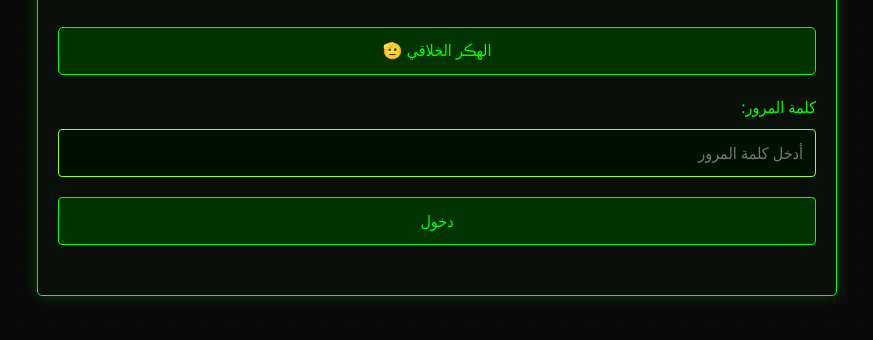
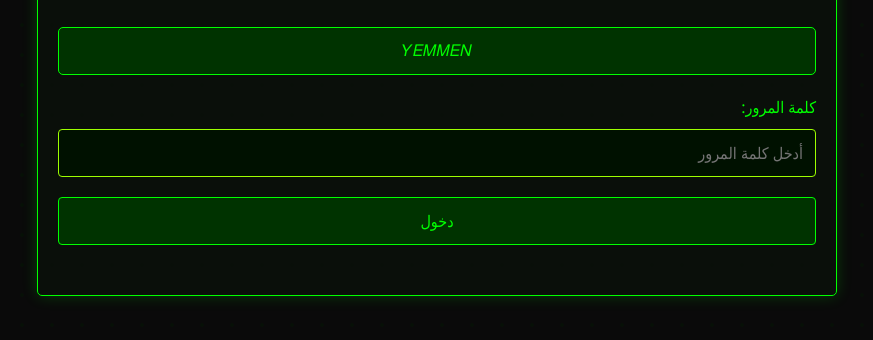
Before and after one commit to as111gkk-wq/conf.1, a plain HTML site: page index.html in a window 1280 px wide. Shown: the part 140-480 px from the top of the page, without its empty margins (203-1076 px from the left). Drawn offline with Linux system fonts and the light colour scheme.

Commit message:
Update index.html

```diff
--- a/index.html
+++ b/index.html
@@ -14,7 +14,7 @@
         </header>
 
         <div class="warning">
-            الهڪر الخلاقي 🫡
+            𝑌𝐸𝑀𝑀𝐸𝑁
         </div>
 
         <!-- شاشة تسجيل الدخول -->
```
